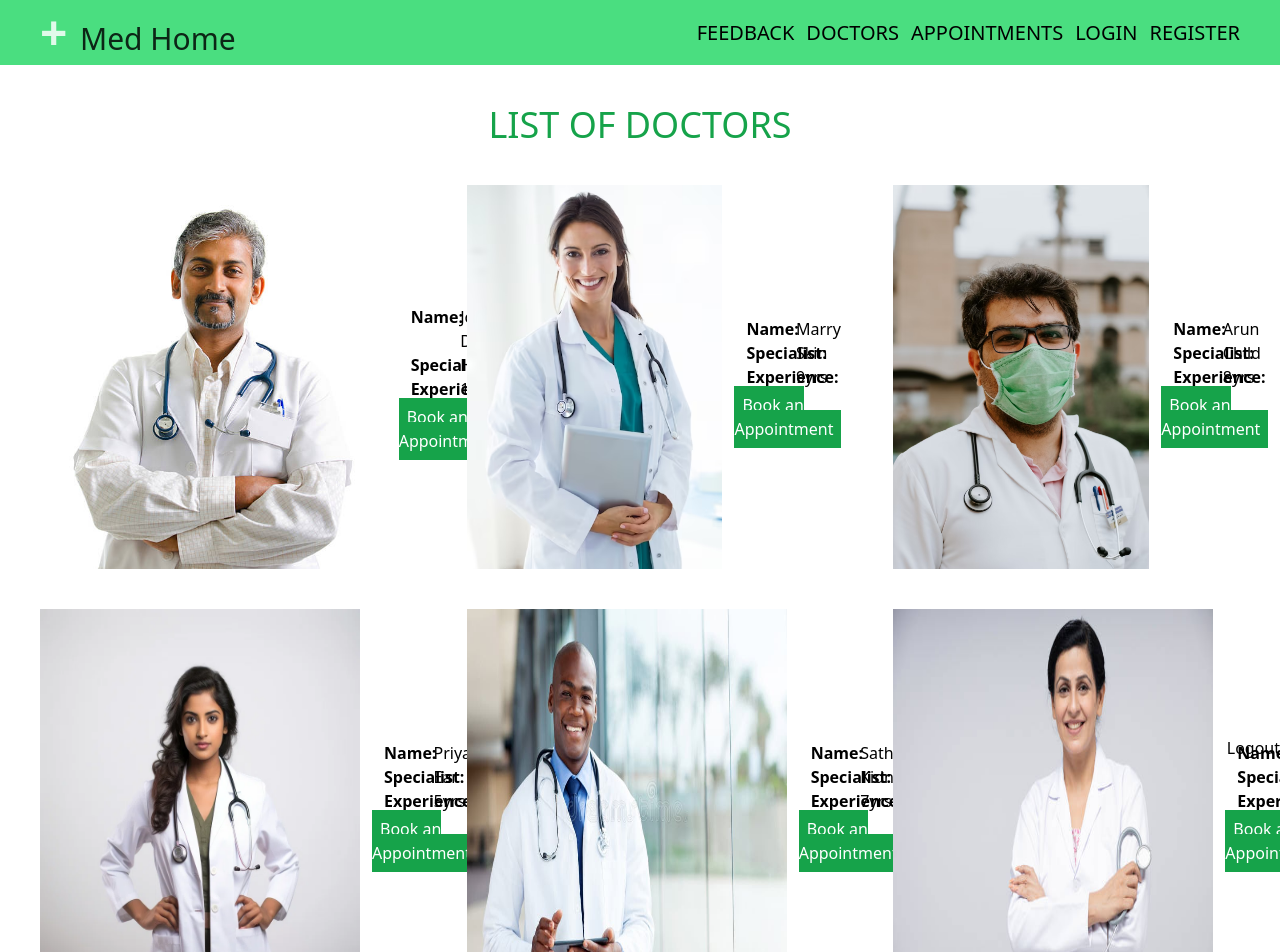
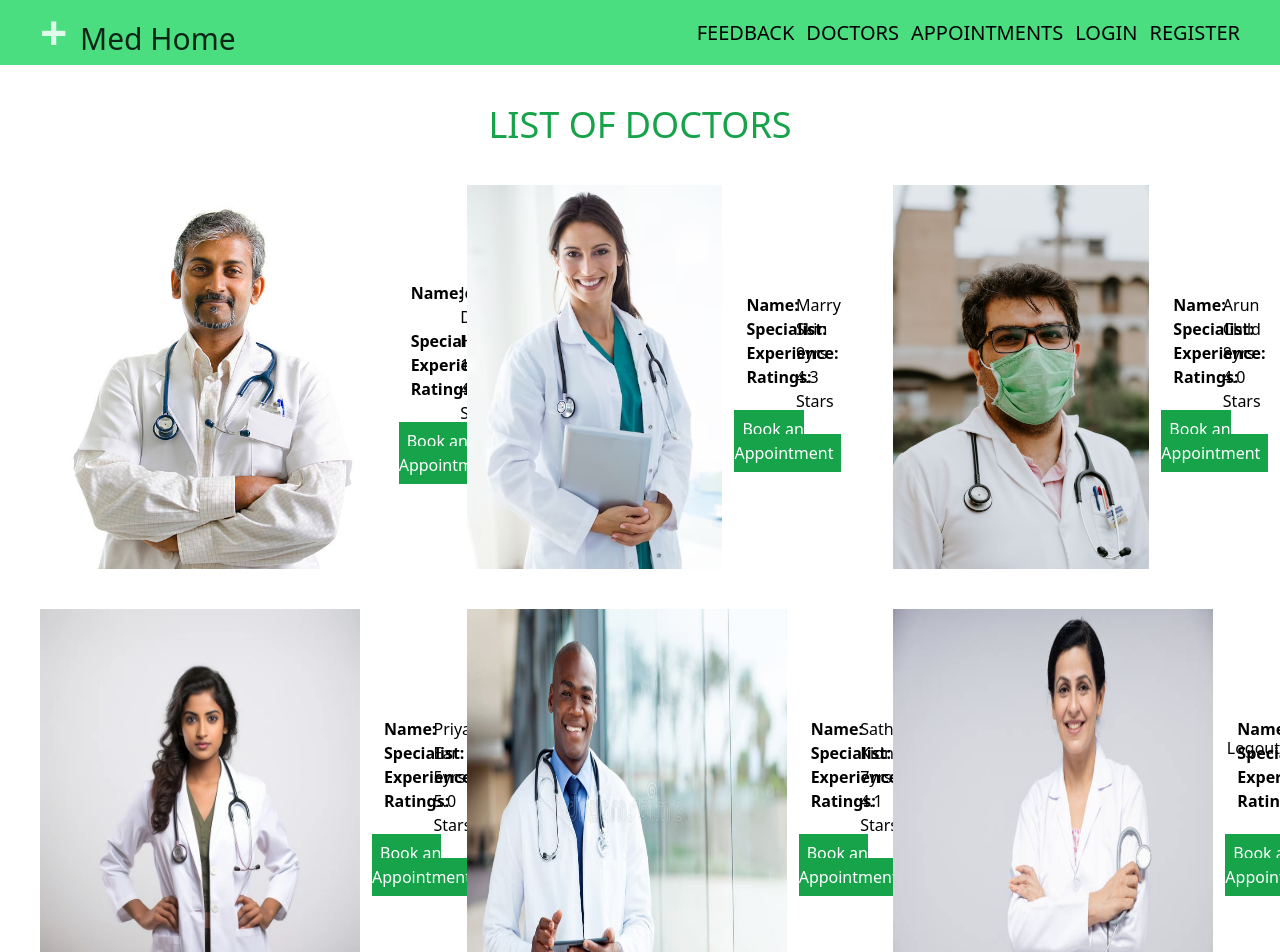
Before and after one commit to naveen-ravi2810/DoctorManagementSystem, a React (Create React App) app in the folder DoctorManagementSustem/view/: page /doctors in a window 1280 px wide. Shown: the top 952 px of the page. Built offline with nearby package versions, Linux system fonts and the light colour scheme.

Commit message:
link to register

```diff
--- a/DoctorManagementSustem/view/src/Pages/Doctorrs.jsx
+++ b/DoctorManagementSustem/view/src/Pages/Doctorrs.jsx
@@ -22,6 +22,7 @@ export const Doctorrs = () => {
                             <p className='px-2 font-bold'>Name: </p><p className='px-2'>John Doe</p>
                             <p className='px-2 font-bold'>Specialist: </p><p className='px-2'> Heart</p>
                             <p className='px-2 font-bold'>Experience: </p><p className='px-2'> 17yrs</p>
+                            <p className='px-2 font-bold'>Ratings: </p><p className='px-2'> 4.2 Stars</p>
                         </div>
                         <p><Link className='bg-green-600 text-white text-center p-2 hover:bg-green-900'  to='/book/JohnDoe'>Book an Appointment</Link></p>
                     </div>
@@ -34,6 +35,7 @@ export const Doctorrs = () => {
                             <p className='px-2 font-bold'>Name: </p><p className='px-2'>Marry</p>
                             <p className='px-2 font-bold'>Specialist: </p><p className='px-2'>Skin</p>
                             <p className='px-2 font-bold'>Experience: </p><p className='px-2'> 9yrs</p>
+                            <p className='px-2 font-bold'>Ratings: </p><p className='px-2'> 4.3 Stars</p>
                         </div>
                         <p><Link className='bg-green-600 text-white text-center p-2 hover:bg-green-900' to='/book/marry'>Book an Appointment</Link></p>
                     </div>
@@ -46,6 +48,7 @@ export const Doctorrs = () => {
                             <p className='px-2 font-bold'>Name: </p><p className='px-2'>Arun</p>
                             <p className='px-2 font-bold'>Specialist: </p><p className='px-2'>Child</p>
                             <p className='px-2 font-bold'>Experience: </p><p className='px-2'> 8yrs</p>
+                            <p className='px-2 font-bold'>Ratings: </p><p className='px-2'> 4.0 Stars</p>
 
                         </div>
                         <p><Link className='bg-green-600 text-white text-center p-2 hover:bg-green-900' to='/book/arun' >Book an Appointment</Link></p>
@@ -59,6 +62,7 @@ export const Doctorrs = () => {
                             <p className='px-2 font-bold'>Name: </p><p className='px-2'>Priya</p>
                             <p className='px-2 font-bold'>Specialist: </p><p className='px-2'>Ear</p>
                             <p className='px-2 font-bold'>Experience: </p><p className='px-2'> 5yrs</p>
+                            <p className='px-2 font-bold'>Ratings: </p><p className='px-2'> 5.0 Stars</p>
                         </div>
                         <p><Link className='bg-green-600 text-white text-center p-2 hover:bg-green-900' to='/book/priya'> Book an Appointment</Link></p>
                     </div>
@@ -71,6 +75,7 @@ export const Doctorrs = () => {
                             <p className='px-2 font-bold'>Name: </p><p className='px-2'>Satheesh</p>
                             <p className='px-2 font-bold'>Specialist: </p><p className='px-2'>Kidney</p>
                             <p className='px-2 font-bold'>Experience: </p><p className='px-2'> 7yrs</p>
+                            <p className='px-2 font-bold'>Ratings: </p><p className='px-2'> 4.1 Stars</p>
 
                         </div>
                         <p><Link className='bg-green-600 text-white text-center p-2 hover:bg-green-900' to='/book/arun' >Book an Appointment</Link></p>
@@ -82,8 +87,9 @@ export const Doctorrs = () => {
                     <div>
                         <div className='grid-cols-2 grid p-1'>
                             <p className='px-2 font-bold'>Name: </p><p className='px-2'>Trisha</p>
-                            <p className='px-2 font-bold'>Specialist: </p><p className='px-2'>Hair</p>
+                            <p className='px-2 font-bold'>Specialist: </p><p className='px-2'>ENT</p>
                             <p className='px-2 font-bold'>Experience: </p><p className='px-2'> 10yrs</p>
+                            <p className='px-2 font-bold'>Ratings: </p><p className='px-2'> 4.1 Stars</p>
 
                         </div>
                         <p><Link className='bg-green-600 text-white text-center p-2 hover:bg-green-900' to='/book/arun' >Book an Appointment</Link></p>
--- a/DoctorManagementSustem/view/src/Pages/Login.jsx
+++ b/DoctorManagementSustem/view/src/Pages/Login.jsx
@@ -42,6 +42,10 @@ export const Login = () => {
         <div className='bg-green-50 rounded-lg p-12 shadow-md '>
         <div className='bg-white rounded-lg p-12 shadow-md'>
             <form className='' onSubmit={handleSubmit}>
+                                <div className='flex pt-4 items-center justify-center'>
+                <label className='text-3x1' htmlFor="username">Are you New..?</label>
+                <a href="/register" className='ml-2 text-blue-500 hover:underline text-2x1'>Register</a>
+</div>
                 {/* <p className='text-2xl text-center'>View your Doctors...</p>
                 <p className='text-2xl text-center pb-10'>By Login</p> */}
                 <div className='flex gap-3 pt-2'>
@@ -70,6 +74,8 @@ export const Login = () => {
 
                 </div>
 
+
+
             </form>
 
             </div>
--- a/DoctorManagementSustem/view/src/Pages/Register.jsx
+++ b/DoctorManagementSustem/view/src/Pages/Register.jsx
@@ -41,7 +41,7 @@ export const Register= () => {
         </div>
 
         <div className='p-3 h-screen relative flex justify-center items-center'>
-        <div className='bg-green-50 rounded-lg p-12 shadow-md'>
+        <div className='bg-green-100 rounded-lg p-12 shadow-md'>
         <div className='bg-white rounded-lg p-12 shadow-md'>
             <form className='' onSubmit={handleSubmit}>
                 {/* <p className='text-2xl text-center'>View your Doctors...</p>
```
Also changed, not shown: 1 other file (tests, documents, lock files or other folders).
